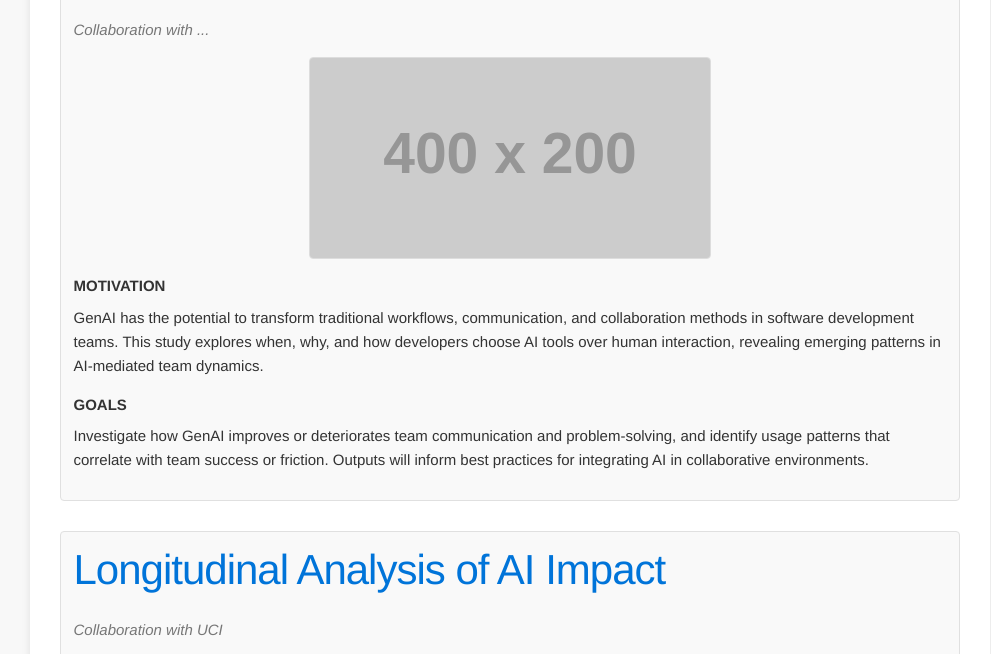
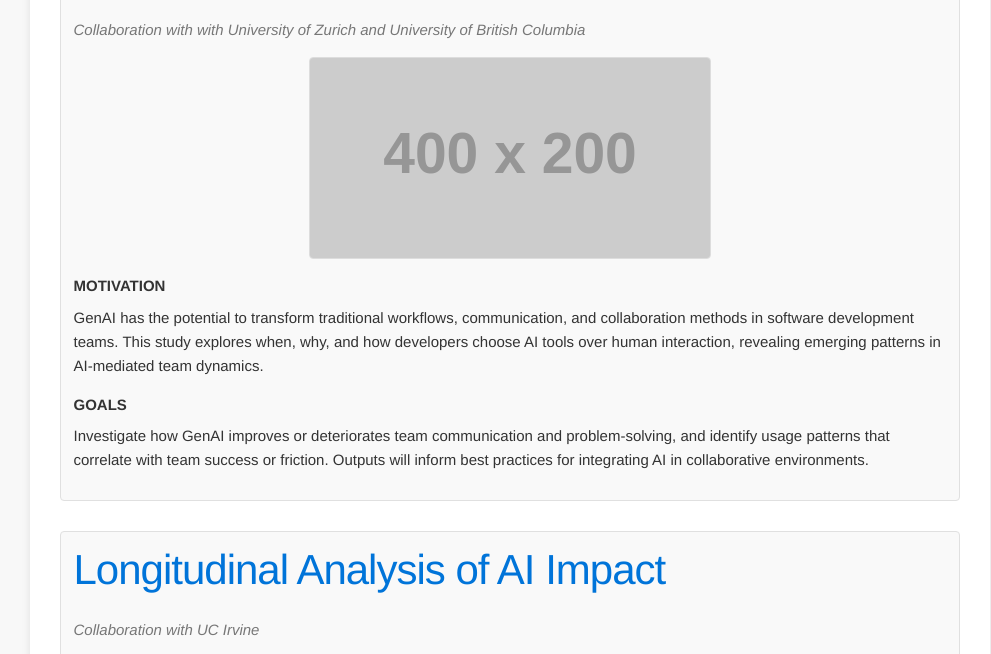
Before and after one commit to iliazaharov/HAX-JB, a website: page collaborations.html in a window 1280 px wide. Shown: the part 278-932 px from the top of the page, without its empty margins (130-1121 px from the left). Drawn offline with nearby package versions, Linux system fonts and the light colour scheme; placeholder pictures from the web are drawn by us.

Commit message:
All files commit

```diff
--- a/collaborations.html
+++ b/collaborations.html
@@ -53,7 +53,7 @@
     <!-- Project 1 -->
     <div class="project">
       <h2>AI in Developer Teams</h2>
-      <em>Collaboration with ...</em>
+      <em>Collaboration with with University of Zurich and University of British Columbia</em>
       <img src="https://via.placeholder.com/400x200"
            alt="Figure Placeholder" class="figure-placeholder">
 
@@ -82,7 +82,7 @@
     <!-- Project 2 -->
     <div class="project">
       <h2>Longitudinal Analysis of AI Impact</h2>
-      <em>Collaboration with UCI</em>
+      <em>Collaboration with UC Irvine</em>
       <img src="https://via.placeholder.com/400x200"
            alt="Figure Placeholder" class="figure-placeholder">
 
@@ -108,7 +108,7 @@
     <!-- Project 3 -->
     <div class="project">
       <h2>User‑Centred In‑IDE HAX</h2>
-      <em>Collaboration with TU Delft</em>
+      <em>Collaboration with Delft University of Technology</em>
       <img src="https://via.placeholder.com/400x200"
            alt="Figure Placeholder" class="figure-placeholder">
 
```
